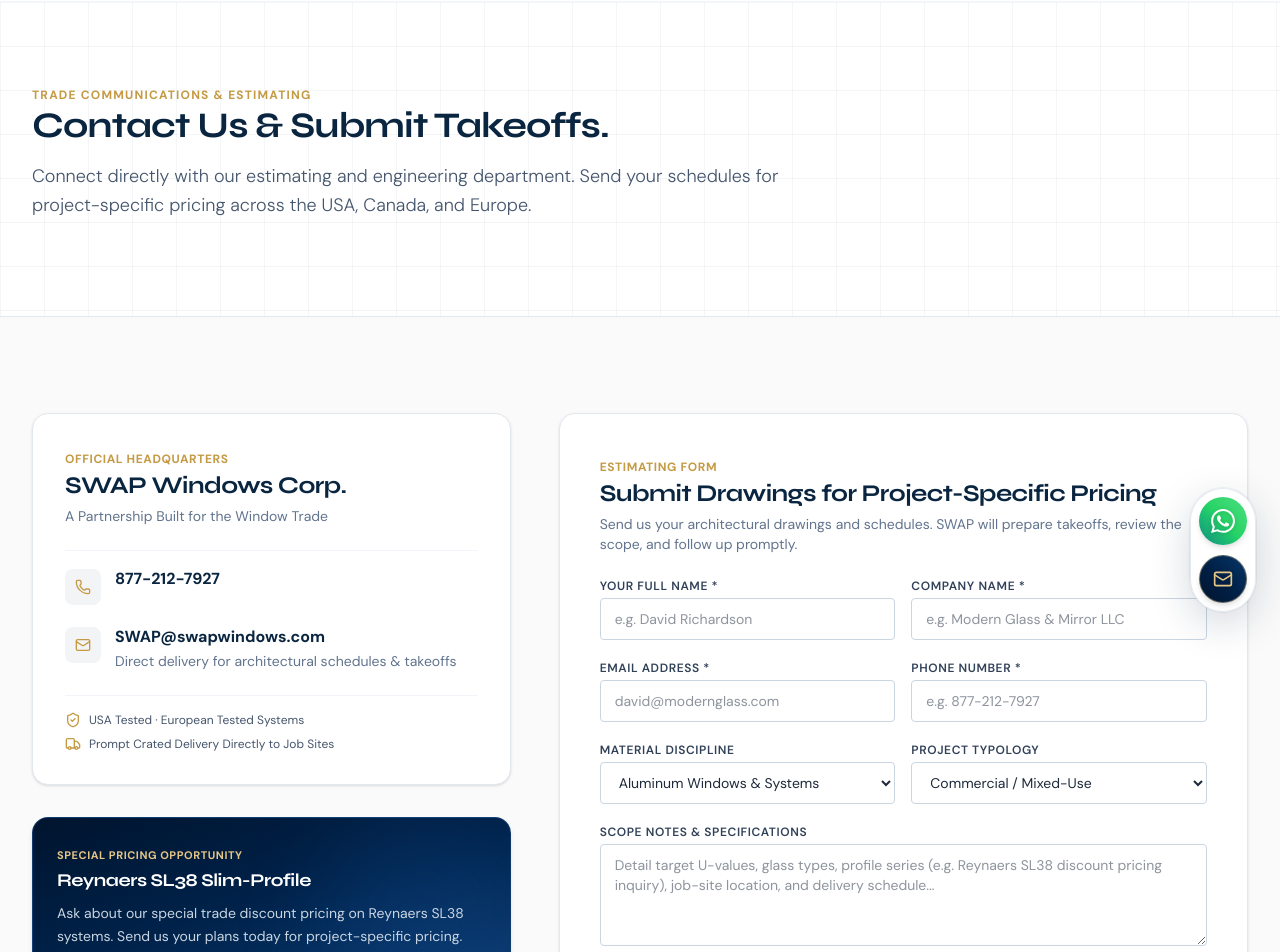
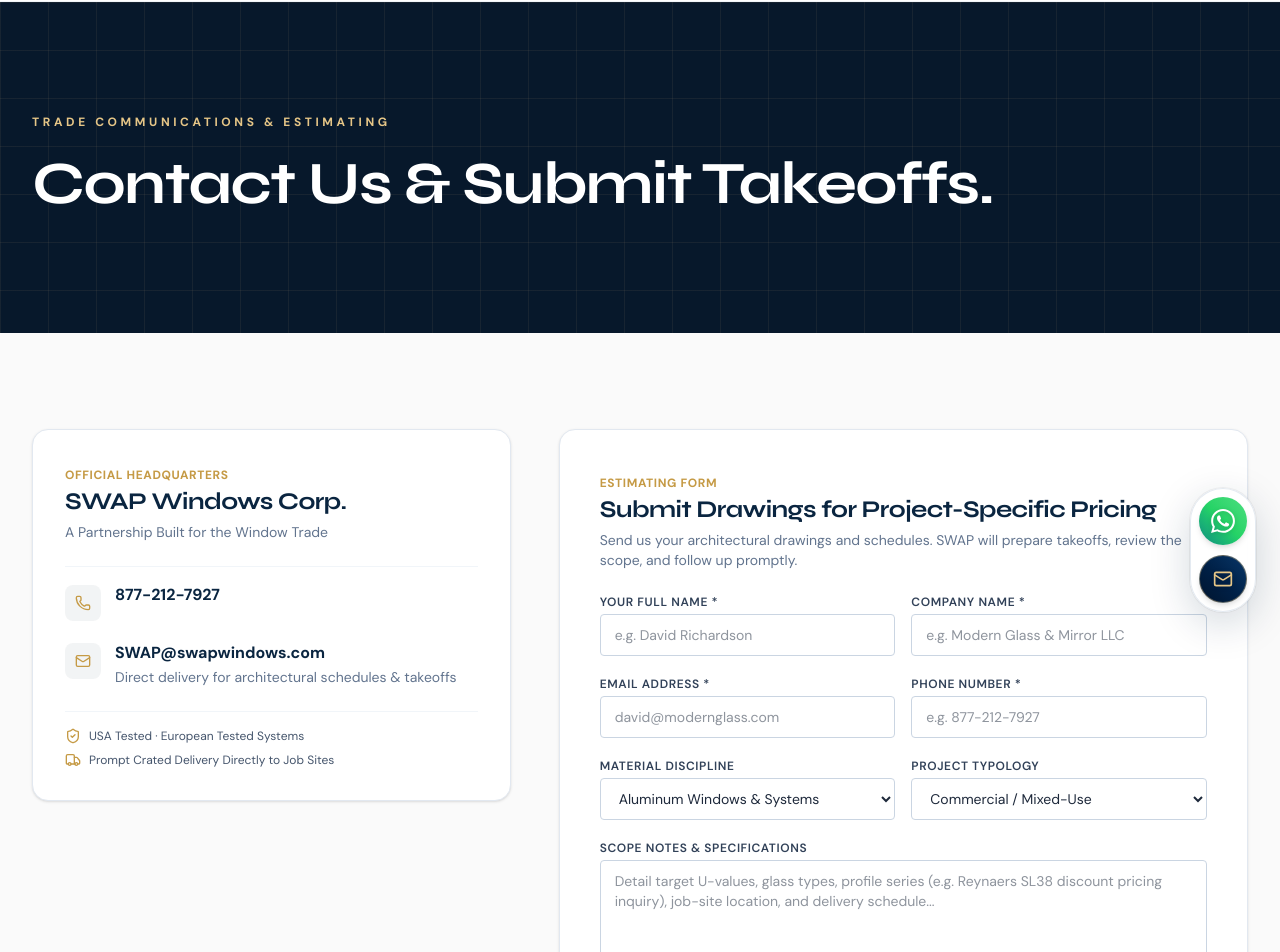
Before and after one commit to rohitchauhan108/Swap2, a Next.js app: page /contact in a window 1280 px wide. Shown: the part 164-1116 px from the top of the page. Built offline with nearby package versions, Linux system fonts and the light colour scheme.

Commit message:
ui changes fixed

```diff
--- a/components/home/SWAPHeroSection.jsx
+++ b/components/home/SWAPHeroSection.jsx
@@ -1,15 +1,17 @@
 'use client';
 
 import React from 'react';
+import { Mail, Phone } from 'lucide-react';
+import { COMPANY_INFO } from '@/data/companyData';
 const swapBuildingFacade = "/images/swap_building_facade_1793362746018.jpg";
 
-export default function SWAPHeroSection({ onNavigate }) {
+export default function SWAPHeroSection() {
 
   const swapDisciplines = [
-    { letter: 'S', title: 'Steel', category: 'steel' },
-    { letter: 'W', title: 'Wood', category: 'wood' },
-    { letter: 'A', title: 'Aluminum', category: 'aluminum' },
-    { letter: 'P', title: 'PVC', category: 'pvc' },
+    { letter: 'S', title: 'Steel' },
+    { letter: 'W', title: 'Wood' },
+    { letter: 'A', title: 'Aluminum' },
+    { letter: 'P', title: 'PVC' },
   ];
 
   return (
@@ -18,7 +20,7 @@ export default function SWAPHeroSection({ onNavigate }) {
           PART 1: THE ARCHITECTURAL FACADE BANNER (S · W · A · P)
           Re-imagined from the old website hero in our architectural theme
          ========================================================= */}
-      <section className="relative w-full min-h-[520px] md:min-h-[580px] lg:min-h-[640px] flex flex-col justify-between overflow-hidden bg-[#0A1626]">
+      <section className="relative w-full h-[60vh] flex flex-col justify-between overflow-hidden bg-[#0A1626]">
         {/* Real Architectural Building Facade Background */}
         <div className="absolute inset-0 z-0">
           <img
@@ -27,6 +29,7 @@ export default function SWAPHeroSection({ onNavigate }) {
             className="w-full h-full object-cover object-center brightness-100 contrast-100 transition-transform duration-1000 scale-100 hover:scale-[1.02]"
           />
         </div>
+        <div className="absolute inset-0 z-[1] bg-architectural-grid-dark opacity-100" />
 
         {/* The 4 SWAP Columns Overlaid Across the Facade - Minimal and Clean */}
         <div className="relative z-10 w-full max-w-5xl mx-auto px-4 sm:px-8 py-8 sm:py-12 my-auto">
@@ -34,8 +37,7 @@ export default function SWAPHeroSection({ onNavigate }) {
             {swapDisciplines.map((item) => (
               <div
                 key={item.letter}
-                onClick={() => onNavigate('products', { category: item.category })}
-                className="group relative cursor-pointer rounded-xl py-6 sm:py-8 px-4 transition-all duration-300 flex flex-col items-center text-center justify-center backdrop-blur-md bg-[#001328]/60 hover:bg-[#001833]/85 border border-white/20 hover:border-[#E5B552] shadow-xl hover:shadow-[0_0_25px_rgba(229,181,82,0.25)] hover:-translate-y-1"
+                className="group relative rounded-xl py-6 sm:py-8 px-4 transition-all duration-300 flex flex-col items-center text-center justify-center backdrop-blur-md bg-[#001328]/60 hover:bg-[#001833]/85 border border-white/20 hover:border-[#E5B552] shadow-xl hover:shadow-[0_0_25px_rgba(229,181,82,0.25)] hover:-translate-y-1"
               >
                 {/* Letter (Smaller & Proportional) */}
                 <div className="mb-2">
@@ -51,6 +53,22 @@ export default function SWAPHeroSection({ onNavigate }) {
               </div>
             ))}
           </div>
+          <div className="mt-6 flex flex-col items-center justify-center gap-1 text-center sm:flex-row sm:gap-8">
+            <a
+              href={`tel:${COMPANY_INFO.phoneClean}`}
+              className="flex items-center gap-2 text-xl font-extrabold tracking-wide text-white drop-shadow-[0_2px_8px_rgba(0,0,0,0.8)] transition-colors hover:text-[#E5B552] sm:text-2xl"
+            >
+              <Phone className="h-5 w-5 shrink-0 sm:h-6 sm:w-6" aria-hidden="true" />
+              {COMPANY_INFO.phone}
+            </a>
+            <a
+              href={`mailto:${COMPANY_INFO.email}`}
+              className="flex items-center gap-2 text-xl font-extrabold tracking-wide text-white drop-shadow-[0_2px_8px_rgba(0,0,0,0.8)] transition-colors hover:text-[#E5B552] sm:text-2xl"
+            >
+              <Mail className="h-5 w-5 shrink-0 sm:h-6 sm:w-6" aria-hidden="true" />
+              {COMPANY_INFO.email}
+            </a>
+          </div>
         </div>
 
 
--- /dev/null
+++ b/components/ui/PageHero.jsx
@@ -0,0 +1,24 @@
+import React from 'react';
+
+export default function PageHero({ eyebrow, title, description }) {
+  return (
+    <section className="relative overflow-hidden bg-[#07182B] py-20 text-white md:py-28">
+      <div className="absolute inset-0 bg-architectural-grid-dark opacity-100" />
+      <div className="relative mx-auto max-w-7xl px-4 sm:px-8">
+        {eyebrow && (
+          <p className="mb-4 text-xs font-bold uppercase tracking-[0.3em] text-[#E6C687]">
+            {eyebrow}
+          </p>
+        )}
+        <h1 className="font-heading text-4xl font-bold leading-tight sm:text-5xl md:text-6xl">
+          {title}
+        </h1>
+        {description && (
+          <p className="mt-5 max-w-2xl text-base leading-relaxed text-slate-200 sm:text-lg">
+            {description}
+          </p>
+        )}
+      </div>
+    </section>
+  );
+}
--- a/page-components/AboutPage.jsx
+++ b/page-components/AboutPage.jsx
@@ -7,7 +7,7 @@ export default function AboutPage() {
   return (
     <div className="w-full bg-[#FAFAFA]">
       <section className="relative overflow-hidden bg-[#07182B] py-20 text-white md:py-28">
-        <div className="absolute inset-0 bg-architectural-grid opacity-20" />
+        <div className="absolute inset-0 bg-architectural-grid-dark opacity-100" />
         <div className="relative mx-auto max-w-7xl px-4 sm:px-8">
           <h1 className="font-heading text-4xl font-bold leading-tight sm:text-5xl md:text-6xl">
             About SWAP Windows Corp.
--- a/page-components/ContactPage.jsx
+++ b/page-components/ContactPage.jsx
@@ -12,6 +12,7 @@ import {
   ChevronDown
 } from 'lucide-react';
 import { COMPANY_INFO } from '@/data/companyData';
+import PageHero from '@/components/ui/PageHero';
 
 export default function ContactPage() {
   const [formData, setFormData] = useState({
@@ -74,22 +75,10 @@ export default function ContactPage() {
 
   return (
     <div className="w-full bg-[#FAFAFA]">
-      {/* Editorial Header with Blueprint Grid */}
-      <section className="pt-16 pb-16 md:pt-20 md:pb-24 bg-white border-b border-slate-200 bg-architectural-grid">
-        <div className="max-w-7xl mx-auto px-4 sm:px-8">
-          <div className="max-w-3xl space-y-4">
-            <span className="text-xs uppercase tracking-widest text-[#C59A45] font-bold">
-              Trade Communications & Estimating
-            </span>
-            <h1 className="text-3xl sm:text-4xl font-heading font-bold text-[#0A2540]">
-              Contact Us & Submit Takeoffs.
-            </h1>
-            <p className="text-base sm:text-lg text-slate-600 font-light leading-relaxed">
-              Connect directly with our estimating and engineering department. Send your schedules for project-specific pricing across the USA, Canada, and Europe.
-            </p>
-          </div>
-        </div>
-      </section>
+      <PageHero
+        eyebrow="Trade Communications & Estimating"
+        title="Contact Us & Submit Takeoffs."
+      />
 
       {/* Main Contact & Form Section */}
       <section className="py-16 md:py-24">
@@ -156,19 +145,6 @@ export default function ContactPage() {
                 </div>
               </div>
 
-              {/* Reynaers Special Promo with SWAP Logo Blue Gradient */}
-              <div className="bg-gradient-to-br from-[#00142E] via-[#00224A] to-[#0D3B73] text-white p-6 rounded-2xl border border-[#17487F]/70 space-y-2 relative overflow-hidden shadow-md">
-                <div className="absolute top-0 right-0 w-48 h-48 bg-[#185396]/20 rounded-full blur-2xl pointer-events-none" />
-                <span className="text-[11px] font-bold uppercase tracking-wider text-[#E6C687] relative z-10">
-                  Special Pricing Opportunity
-                </span>
-                <h4 className="text-lg font-heading font-bold text-white relative z-10">
-                  Reynaers SL38 Slim-Profile
-                </h4>
-                <p className="text-sm text-slate-300 leading-relaxed relative z-10">
-                  Ask about our special trade discount pricing on Reynaers SL38 systems. Send us your plans today for project-specific pricing.
-                </p>
-              </div>
             </div>
 
             {/* Right: Takeoff & Quote Inquiry Form */}
--- a/page-components/HomePage.jsx
+++ b/page-components/HomePage.jsx
@@ -51,11 +51,11 @@ function BrandGrid({ brands }) {
   );
 }
 
-export default function HomePage({ onNavigate }) {
+export default function HomePage() {
   return (
     <div className="w-full bg-[#FAFAFA]">
       {/* 1. NEW SWAP HERO SECTION (S - Steel, W - Wood, A - Aluminum, P - PVC in our architectural theme) */}
-      <SWAPHeroSection onNavigate={onNavigate} />
+      <SWAPHeroSection />
       <ProductMarquee />
       <WelcomeSection />
 
```
Also changed, not shown: page-components/ProjectsPage.jsx (+16 -43 lines).
